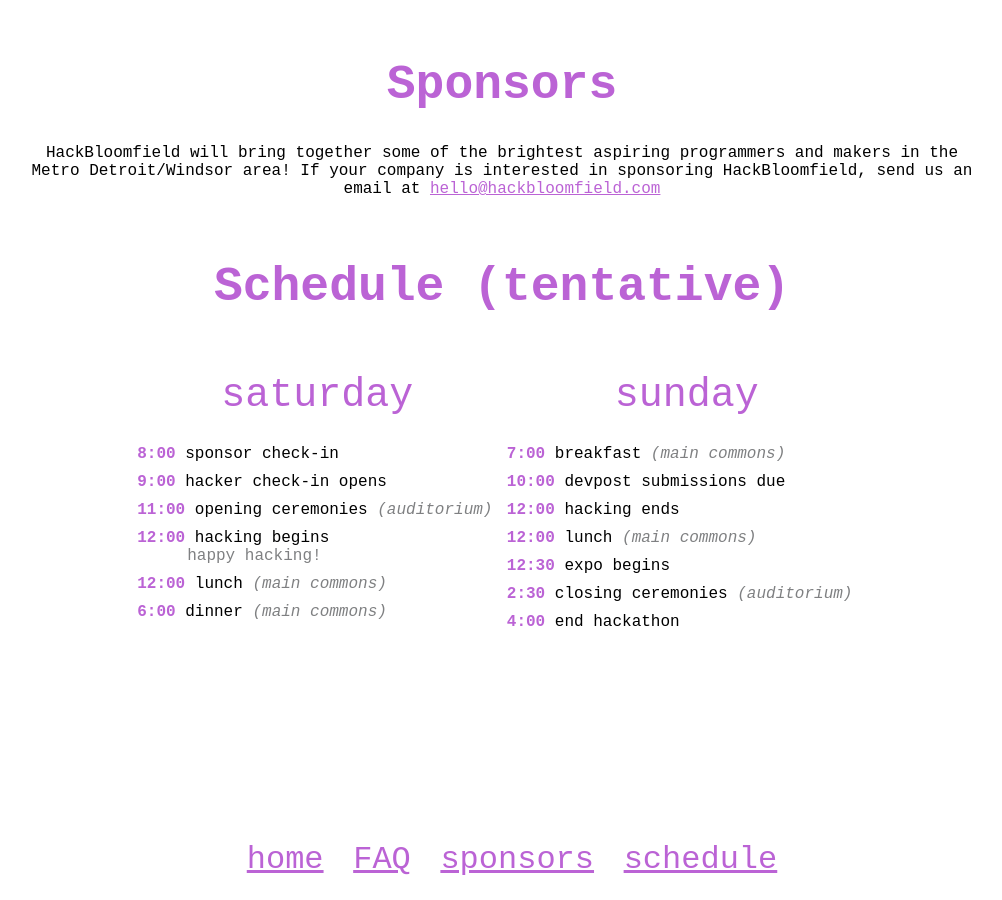
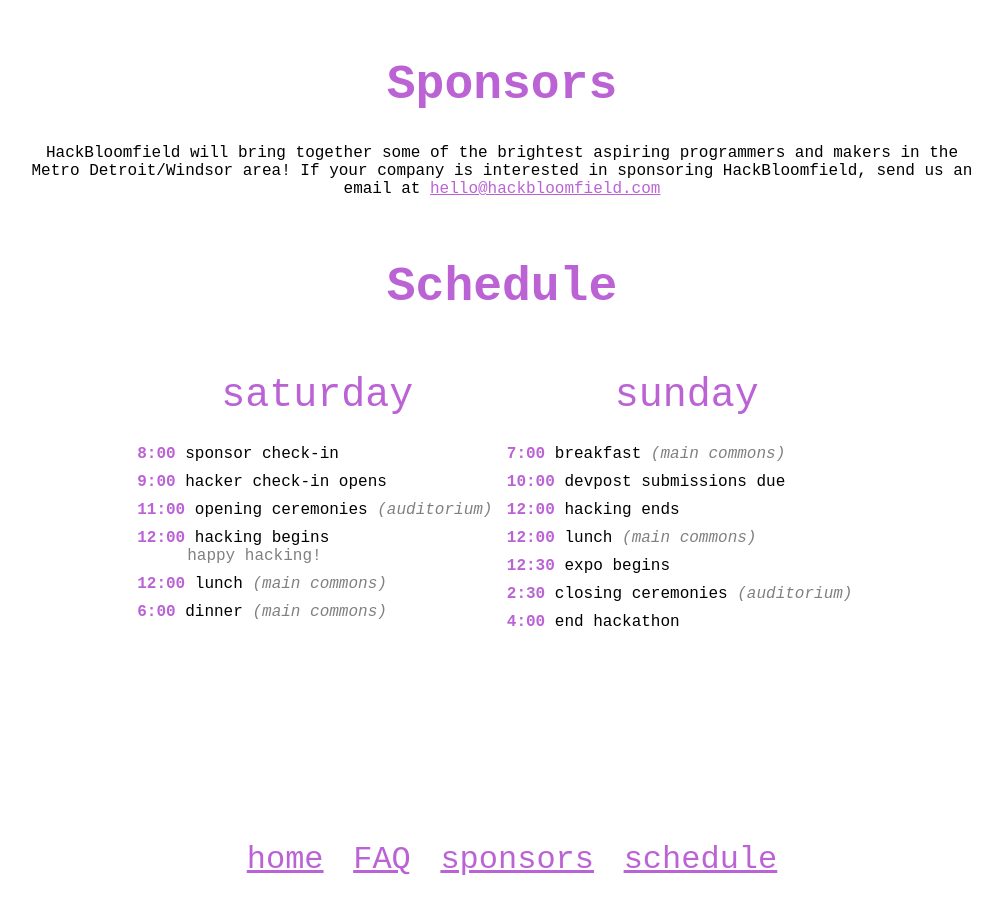
Before and after one commit to HackBloomfield/hackbloomfield.github.io, a Jekyll site: the page built from index.md, in a window 1280 px wide and 900 px high, scrolled down 1834 px. Shown: the whole window, without its empty margins (138-1140 px from the left). Built offline with Jekyll 4.4.1, drawn with Linux system fonts in a browser that asks for light colours; nearby versions of some CDN libraries.

Commit message:
small change

```diff
--- a/_layouts/main.html
+++ b/_layouts/main.html
@@ -50,7 +50,7 @@
     {% assign sun = (site.schedule | where: "day", "sun") %}
     {% assign saturday = (sat | sort: "timesort") %}
     {% assign sunday = (sun | sort: "timesort") %}
-    <h1 class="pageHeader">Schedule (tentative)</h1>
+    <h1 class="pageHeader">Schedule</h1>
     <div id="theSchedule">
       <div class="scheduleDay">
         <h1>saturday</h1>
```
